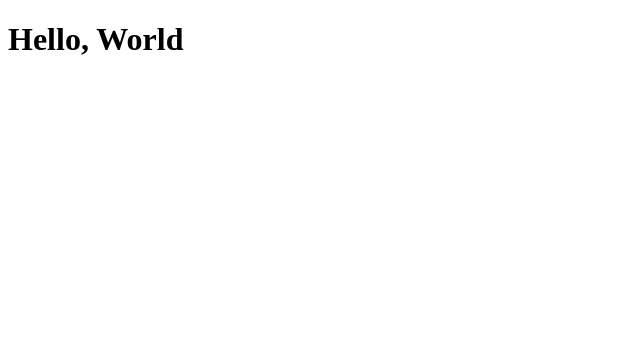
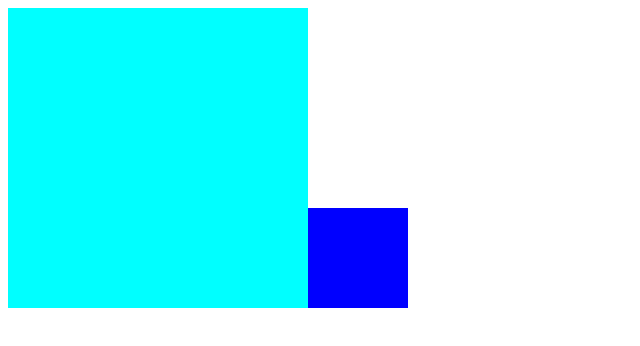
Before and after one commit to Sabatr/react-simple-shapes, a React app: page / in a window 1280 px wide. Shown: the top 346 px of the page, without its empty margins (0-640 px from the left). Built offline with nearby package versions, Linux system fonts and the light colour scheme; the HTML template or start-up script is replaced by a standard one.

Commit message:
Created simple rectangle

```diff
--- a/src/App.js
+++ b/src/App.js
@@ -1,6 +1,6 @@
 import React from 'react';
 import ReactDom from 'react-dom';
-import Test from './components/Test/Test'
+import Rectangle from './components/Shapes/Rectangle/Rectangle'
 /**
  * Component used to view the components
  */
@@ -8,7 +8,8 @@ class App extends React.Component {
     render() {
         return (
             <div>
-                <Test />
+                <Rectangle />
+                <Rectangle width="100" height="100" backgroundColor="rgb(0,0,255)"/>
             </div>
         );
     }
--- a/src/components/Shapes/Rectangle/Rectangle.js
+++ b/src/components/Shapes/Rectangle/Rectangle.js
@@ -0,0 +1,42 @@
+import React from 'react';
+import PropTypes from 'prop-types';
+
+/**
+ * React component for rectangles
+ */
+class Rectangle extends React.Component {
+    render() {
+        return (
+            <svg id='Layer_1' xmlns='http://www.w3.org/2000/svg'
+                viewBox='0 0 45 45'
+                height={this.props.height}
+                width={this.props.width}
+                x="100px"
+                y="100px"
+                preserveAspectRatio="none">
+                <rect x='0' y='0'
+                    className="rectangle"
+                    width='45'
+                    height='45'
+                    fill={this.props.backgroundColor}
+                    stroke={this.props.stroke}/>
+                {this.props.children}
+            </svg>
+        );
+    }
+}
+
+Rectangle.defaultProps = {
+    height: 300,
+    width: 300,
+    backgroundColor: "rgb(0,255,255)",
+    stroke: "none"
+}
+Rectangle.propTypes = {
+    height: PropTypes.number,
+    width: PropTypes.number,
+    backgroundColor: PropTypes.string,
+    stroke: PropTypes.string
+}
+
+export default Rectangle;
--- a/src/components/index.js
+++ b/src/components/index.js
@@ -1,8 +1,8 @@
-import Test from './Test/Test'
+import Rectangle from './Shapes/Rectangle/Rectangle'
 
 /**
  * Exporting all of the necessary components
  */
 module.exports = {
-    Test
+    Rectangle
 }
```
Also changed, not shown: 2 other files (tests, documents, lock files or other folders).
